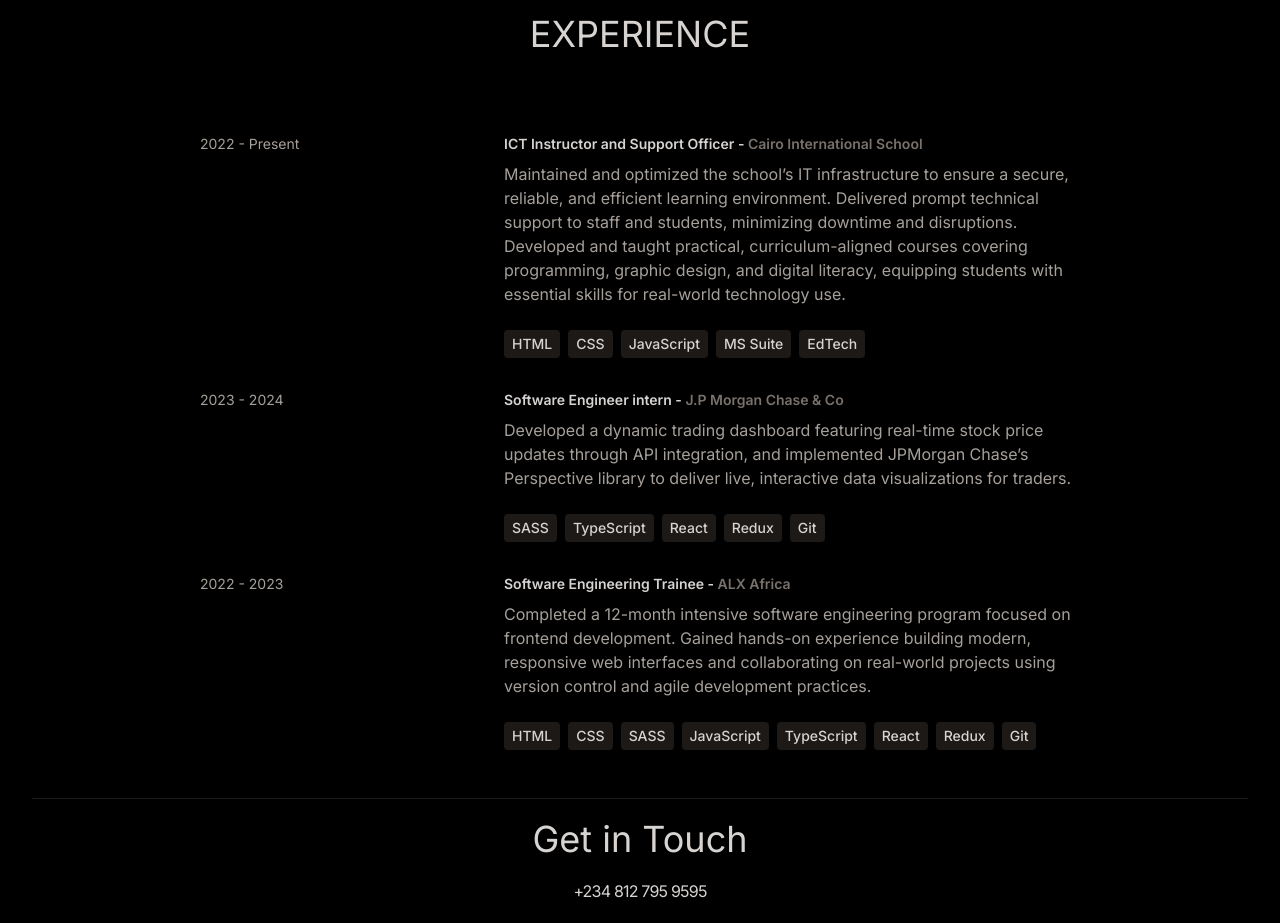
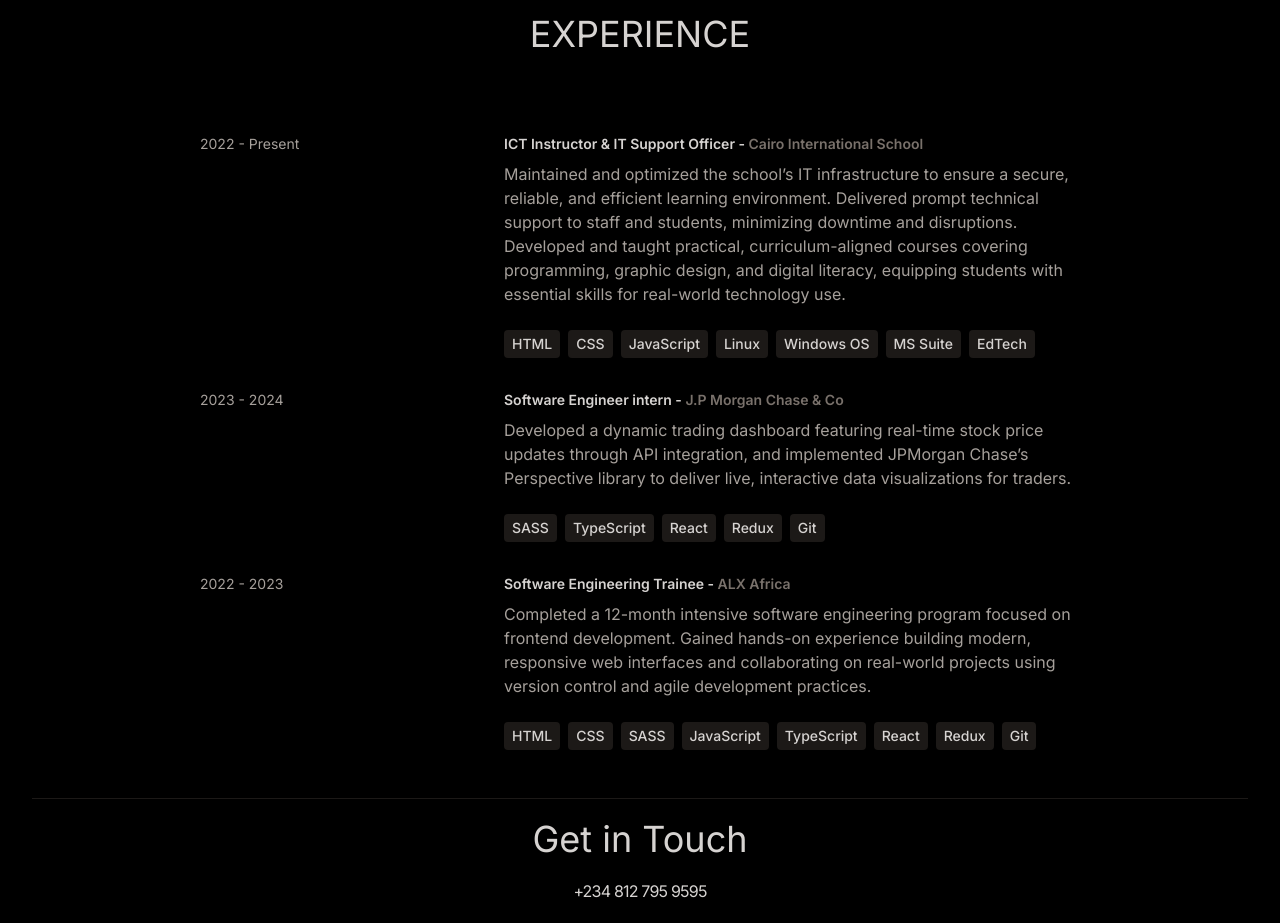
Before and after one commit to Mustapha-Hamza/myPortfolio, a React (Vite) app: page / in a window 1280 px wide. Shown: the part 2520-3443 px from the top of the page. Built offline with nearby package versions, Linux system fonts and the light colour scheme.

Commit message:
update CV download link & data

```diff
--- a/src/components/Hero.jsx
+++ b/src/components/Hero.jsx
@@ -90,7 +90,7 @@
               {HERO_CONTENT}
             </motion.p>
             <motion.a
-              href="https://drive.google.com/uc?export=download&id=1qlo_aBKoteYqkPTiS3gi0xfWX9SP05hV"
+              href="https://drive.google.com/uc?export=download&id=1Gt6QOhob525C0h3zaoNe8wf77Ll3chR4"
               rel="noopener noreferrer"
               whileHover={{ scale: 1.1 }}
               whileTap={{ scale: 0.9 }}
--- a/src/constants/index.js
+++ b/src/constants/index.js
@@ -10,10 +10,18 @@
 export const EXPERIENCES = [
   {
     year: " 2022 - Present",
-    role: "ICT Instructor and Support Officer ",
+    role: "ICT Instructor & IT Support Officer ",
     company: " Cairo International School",
     description: `Maintained and optimized the school’s IT infrastructure to ensure a secure, reliable, and efficient learning environment. Delivered prompt technical support to staff and students, minimizing downtime and disruptions. Developed and taught practical, curriculum-aligned courses covering programming, graphic design, and digital literacy, equipping students with essential skills for real-world technology use.`,
-    technologies: ["HTML", "CSS", "JavaScript", "MS Suite", "EdTech"],
+    technologies: [
+      "HTML",
+      "CSS",
+      "JavaScript",
+      "Linux",
+      "Windows OS",
+      "MS Suite",
+      "EdTech",
+    ],
   },
 
   {
```
